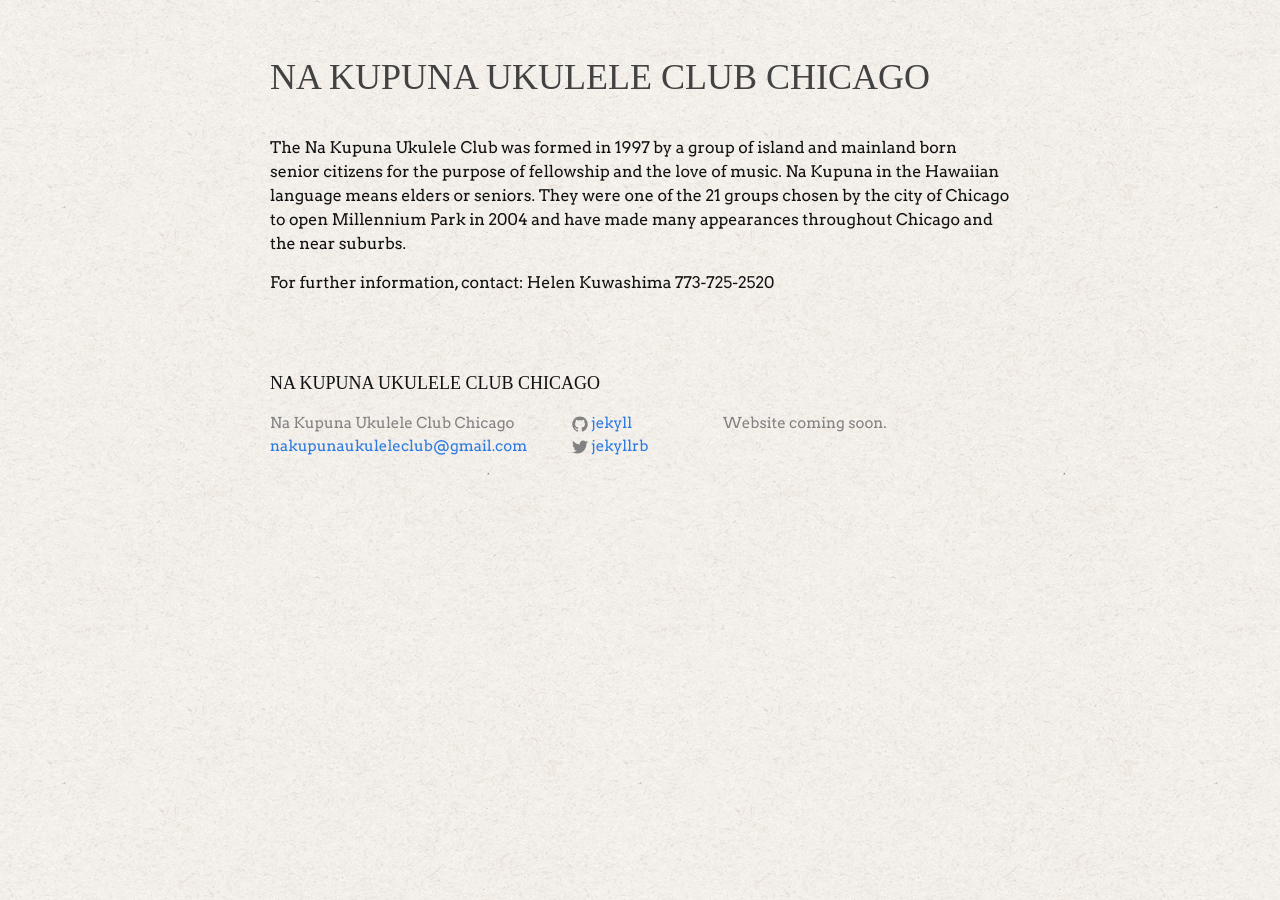
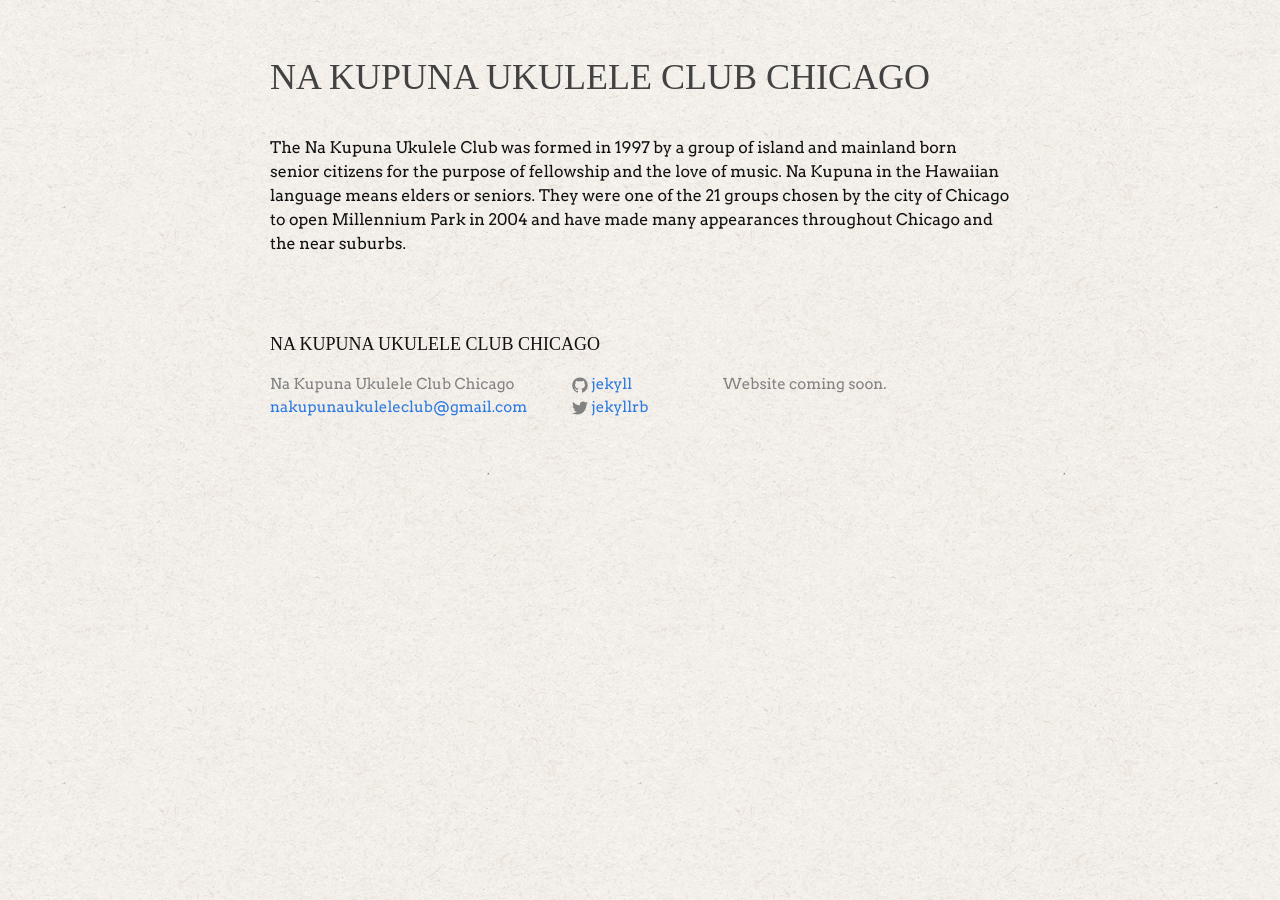
Before and after one commit to nakupuna/nakupuna.github.io, a Jekyll site: the page built from index.html, in a window 1280 px wide. Built offline with Jekyll 4.4.1, drawn with Linux system fonts in a browser that asks for light colours; some web fonts are replaced.

Commit message:
Removed contact info from homepage

```diff
--- a/index.html
+++ b/index.html
@@ -4,8 +4,6 @@
 
 <div class="home">
   <p>The Na Kupuna Ukulele Club was formed in 1997 by a group of island and mainland born senior citizens for the purpose of fellowship and the love of music. Na Kupuna in the Hawaiian language means elders or seniors. They were one of the 21 groups chosen by the city of Chicago to open Millennium Park in 2004 and have made many appearances throughout Chicago and the near suburbs.</p>
-
-  <p>For further information, contact: Helen Kuwashima 773-725-2520</p>
 
 <!--
   <h1 class="page-heading">Posts</h1>
```
